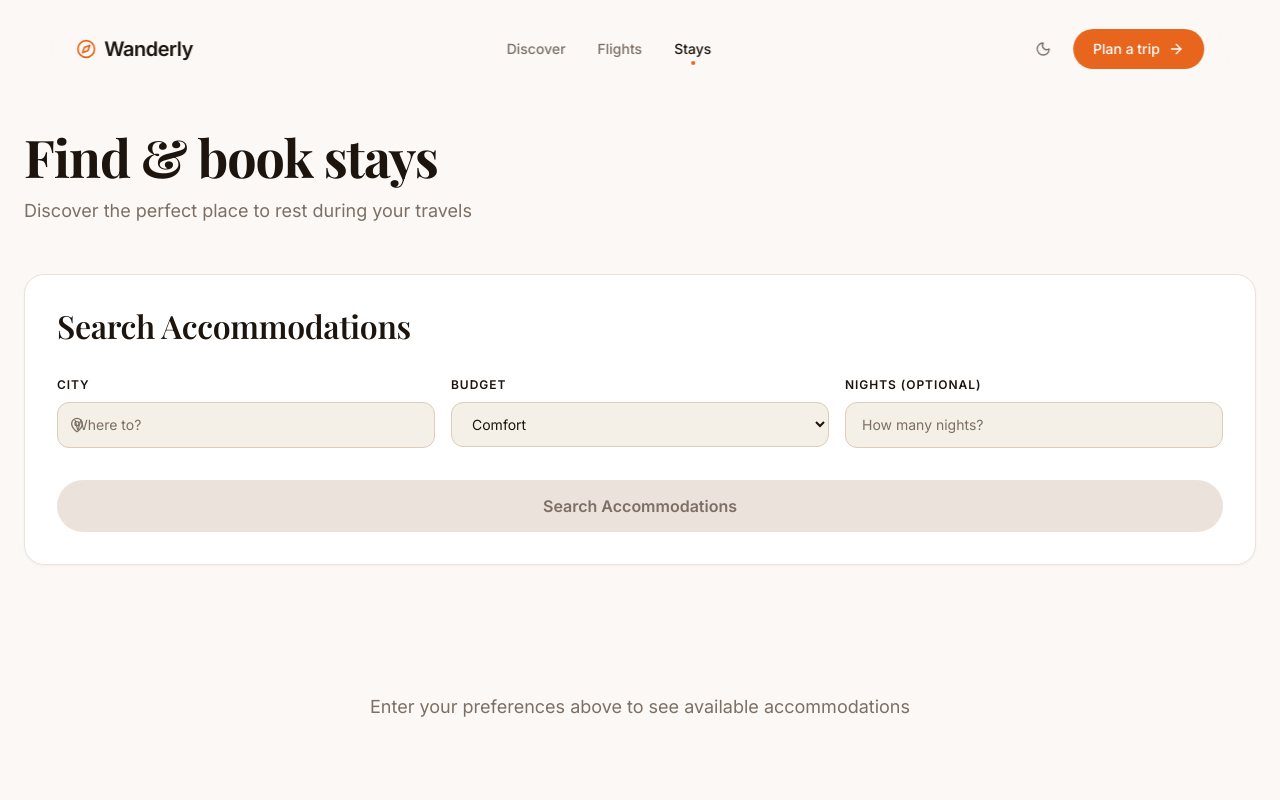
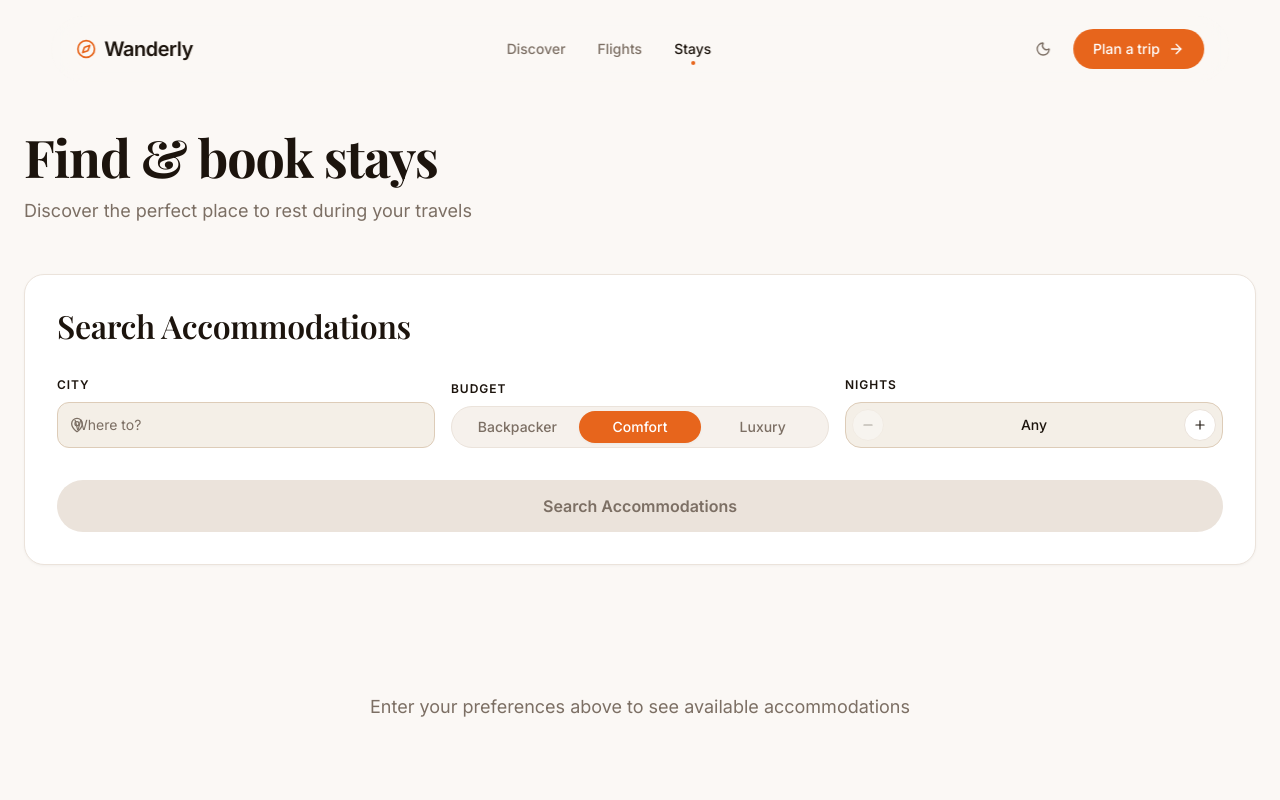
Before and after one commit to youssefassis/travel-planner, a Next.js app: page /stays in a window 1280 px wide. Shown: the top 800 px of the page. Built offline with nearby package versions, Linux system fonts and the light colour scheme.

Commit message:
[FEAT] modernize search forms with segmented budget, nights stepper, and city swap

```diff
--- a/src/features/flights/components/FlightSearch.tsx
+++ b/src/features/flights/components/FlightSearch.tsx
@@ -2,6 +2,7 @@
 
 import { FormEvent, useState } from "react";
 import { motion } from "framer-motion";
+import { ArrowLeftRight } from "lucide-react";
 import Card from "@/components/ui/Card";
 import Button from "@/components/ui/Button";
 import CityAutocomplete from "@/components/ui/CityAutocomplete";
@@ -26,6 +27,11 @@ export default function FlightSearch({
   const [fromCityId, setFromCityId] = useState(initialFromCityId);
   const [toCityId, setToCityId] = useState(initialToCityId);
 
+  const swapCities = () => {
+    setFromCityId(toCityId);
+    setToCityId(fromCityId);
+  };
+
   const handleSubmit = (e: FormEvent) => {
     e.preventDefault();
     if (fromCityId && toCityId && fromCityId !== toCityId) {
@@ -38,7 +44,7 @@ export default function FlightSearch({
       <Card as="form" padding="lg" onSubmit={handleSubmit}>
         <h2 className="text-h2 text-[var(--fg)] mb-6 sm:mb-8">Search Flights</h2>
 
-        <div className="grid grid-cols-1 sm:grid-cols-2 gap-3 sm:gap-4 mb-6 sm:mb-8">
+        <div className="grid grid-cols-1 sm:grid-cols-[1fr_auto_1fr] gap-3 sm:gap-4 items-end mb-6 sm:mb-8">
           {/* From */}
           <div>
             <label htmlFor="flight-from" className="text-caption text-[var(--fg)] block mb-2">
@@ -51,6 +57,16 @@ export default function FlightSearch({
               placeholder="Departure city"
             />
           </div>
+
+          {/* Swap */}
+          <button
+            type="button"
+            onClick={swapCities}
+            aria-label="Swap departure and destination"
+            className="justify-self-center w-10 h-10 mb-0.5 flex items-center justify-center rounded-full border border-[var(--border)] bg-[var(--card)] text-[var(--muted)] transition-all hover:border-[var(--primary)] hover:text-[var(--primary)] active:scale-95 rotate-90 sm:rotate-0"
+          >
+            <ArrowLeftRight className="w-4 h-4" />
+          </button>
 
           {/* To */}
           <div>
--- a/src/features/stays/components/StaySearch.tsx
+++ b/src/features/stays/components/StaySearch.tsx
@@ -6,6 +6,8 @@ import { BudgetTier } from "@/domain/types";
 import Card from "@/components/ui/Card";
 import Button from "@/components/ui/Button";
 import CityAutocomplete from "@/components/ui/CityAutocomplete";
+import SegmentedControl from "@/components/ui/SegmentedControl";
+import Stepper from "@/components/ui/Stepper";
 import { fadeInUp } from "@/components/motion";
 
 export type StaySearchFormData = {
@@ -21,8 +23,11 @@ type Props = {
   onSearch: (data: StaySearchFormData) => void;
 };
 
-const fieldClasses =
-  "w-full px-3 sm:px-4 py-2 sm:py-3 rounded-lg border border-[var(--input-border)] bg-[var(--input-bg)] text-[var(--fg)] placeholder-[var(--muted)] focus:outline-none focus:border-[var(--primary)] text-sm";
+const BUDGET_OPTIONS: { label: string; value: BudgetTier }[] = [
+  { label: "Backpacker", value: "backpacker" },
+  { label: "Comfort", value: "comfort" },
+  { label: "Luxury", value: "luxury" },
+];
 
 export default function StaySearch({
   initialCityId = "",
@@ -32,18 +37,16 @@ export default function StaySearch({
 }: Props) {
   const [cityId, setCityId] = useState(initialCityId);
   const [budget, setBudget] = useState<BudgetTier>(initialBudget);
-  const [nights, setNights] = useState(
-    initialNights !== undefined ? String(initialNights) : ""
-  );
+  // 0 means "any number of nights" (the field is optional).
+  const [nights, setNights] = useState(initialNights ?? 0);
 
   const handleSubmit = (e: FormEvent) => {
     e.preventDefault();
     if (!cityId) return;
-    const parsedNights = parseInt(nights, 10);
     onSearch({
       cityId,
       budget,
-      nights: Number.isFinite(parsedNights) && parsedNights > 0 ? parsedNights : undefined,
+      nights: nights > 0 ? nights : undefined,
     });
   };
 
@@ -52,7 +55,7 @@ export default function StaySearch({
       <Card as="form" padding="lg" onSubmit={handleSubmit}>
         <h2 className="text-h2 text-[var(--fg)] mb-6 sm:mb-8">Search Accommodations</h2>
 
-        <div className="grid grid-cols-1 sm:grid-cols-2 lg:grid-cols-3 gap-3 sm:gap-4 mb-6 sm:mb-8">
+        <div className="grid grid-cols-1 sm:grid-cols-2 lg:grid-cols-3 gap-4 items-end mb-6 sm:mb-8">
           {/* City */}
           <div>
             <label htmlFor="stay-city" className="text-caption text-[var(--fg)] block mb-2">
@@ -68,37 +71,23 @@ export default function StaySearch({
 
           {/* Budget */}
           <div>
-            <label htmlFor="stay-budget" className="text-caption text-[var(--fg)] block mb-2">
-              Budget
-            </label>
-            <select
-              id="stay-budget"
-              name="budget"
+            <span className="text-caption text-[var(--fg)] block mb-2">Budget</span>
+            <SegmentedControl
+              options={BUDGET_OPTIONS}
               value={budget}
-              onChange={(e) => setBudget(e.target.value as BudgetTier)}
-              className={fieldClasses}
-            >
-              <option value="backpacker">Backpacker</option>
-              <option value="comfort">Comfort</option>
-              <option value="luxury">Luxury</option>
-            </select>
+              onChange={setBudget}
+            />
           </div>
 
           {/* Nights */}
           <div>
-            <label htmlFor="stay-nights" className="text-caption text-[var(--fg)] block mb-2">
-              Nights (optional)
-            </label>
-            <input
-              id="stay-nights"
-              type="number"
-              name="nights"
+            <span className="text-caption text-[var(--fg)] block mb-2">Nights</span>
+            <Stepper
               value={nights}
-              onChange={(e) => setNights(e.target.value)}
-              min="1"
-              max="60"
-              placeholder="How many nights?"
-              className={fieldClasses}
+              onChange={setNights}
+              min={0}
+              max={60}
+              format={(v) => (v === 0 ? "Any" : `${v} ${v === 1 ? "night" : "nights"}`)}
             />
           </div>
         </div>
```
